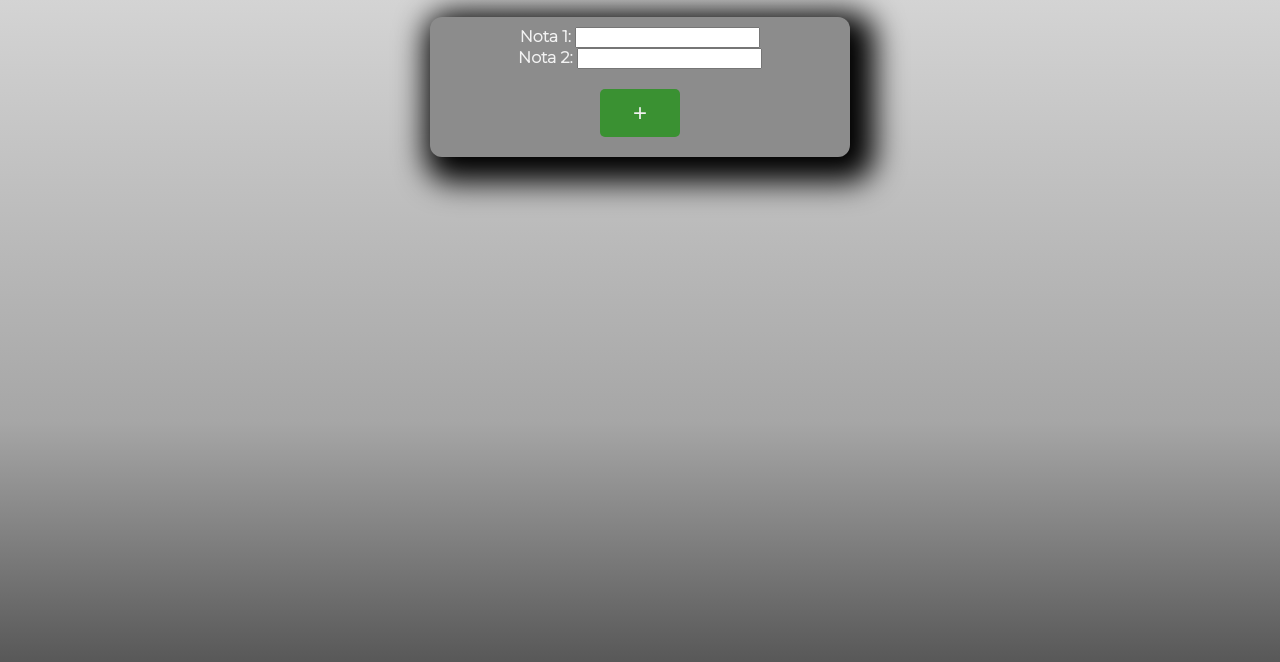
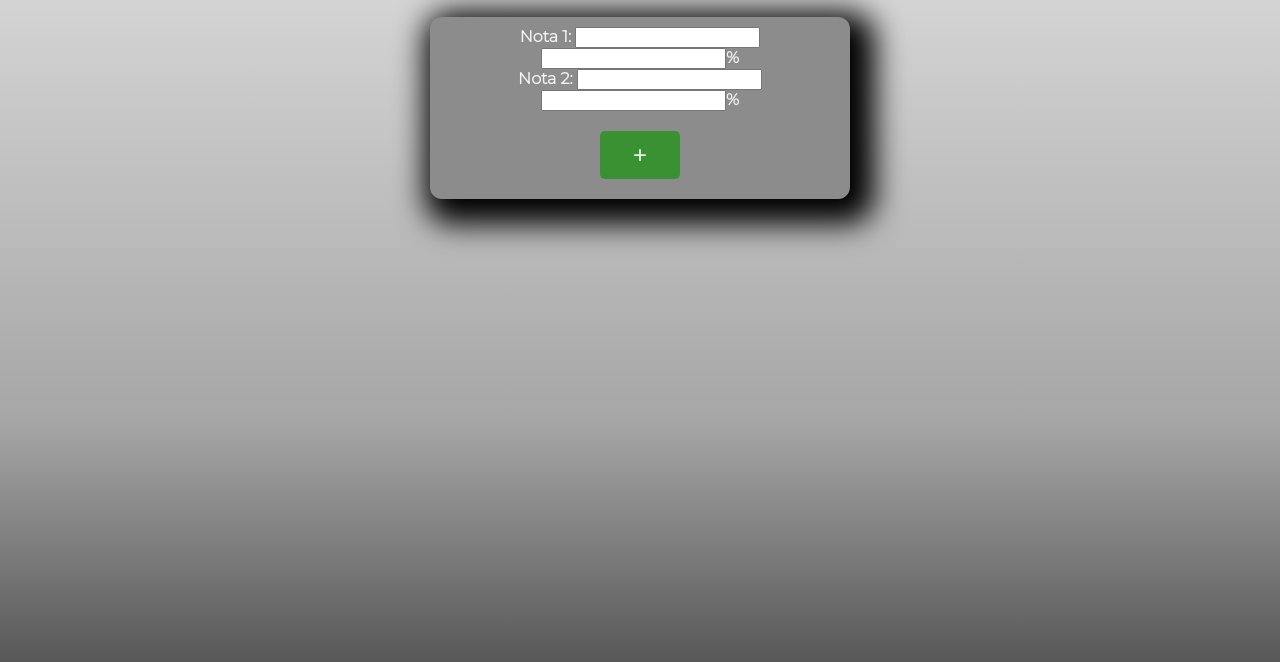
Before and after one commit to petrijomes/Calcularpromedio, a plain HTML site: page index.html in a window 1280 px wide. Shown: the part 138-800 px from the top of the page. Drawn offline with Linux system fonts and the light colour scheme.

Commit message:
cuadro de % falta logica y arreglar boton +

```diff
--- a/app.js
+++ b/app.js
@@ -28,15 +28,21 @@
 function agregarNuevoInput() {
     var inputContainer = document.getElementById("inputContainer");
     var cantidadInputs = inputContainer.querySelectorAll("input").length + 1;
+
     if (cantidadInputs<=9) {
 
-        var nuevaEtiqueta = generaretiqueta(cantidadInputs);
-        var nuevoInput = generarInputs(cantidadInputs);
+        var nuevaEtiqueta = generaretiqueta(1,cantidadInputs);
+        var NuevoInputNotas = generarInputs(1,cantidadInputs);
+        var NuevoInputPorcentaje= generarInputs(2,cantidadInputs);
+        var nuevaEtiquetaporcentaje= generaretiqueta(2,cantidadInputs)
         inputContainer.appendChild(nuevaEtiqueta);
-        inputContainer.appendChild(nuevoInput);
+        inputContainer.appendChild(NuevoInputNotas);
+        inputContainer.appendChild(NuevoInputPorcentaje);
+        inputContainer.appendChild(nuevaEtiquetaporcentaje);
+
         inputContainer.appendChild(document.createElement("br"));
 
-        nuevoInput.addEventListener("input", calcularPromedio);
+        NuevoInputNotas.addEventListener("input", calcularPromedio);
     }
     else{
         alert("No se pueden agregar mas de 9 notas!");
@@ -49,33 +55,55 @@
     var cantidadNotas = document.getElementById("ingresarnotas").value;
     var inputContainer = document.getElementById("inputContainer");
     inputContainer.innerHTML = ""; // Limpiar el contenido actual del contenedor
-
+    var notas=1;
+    var prome=2;
     for (var i = 1; i <= cantidadNotas; i++) {
 
-            var nuevaEtiqueta = generaretiqueta(i);
-            var nuevoInput = generarInputs(i);
+            var nuevaEtiqueta = generaretiqueta(notas,i);
+            var NuevoInputNotas = generarInputs(notas,i);
+            var NuevoInputPorcentaje= generarInputs(prome,i);
+            var nuevaEtiquetaporcentaje= generaretiqueta(prome,i);
             inputContainer.appendChild(nuevaEtiqueta);
-            inputContainer.appendChild(nuevoInput);
+            inputContainer.appendChild(NuevoInputNotas);
+            inputContainer.appendChild(NuevoInputPorcentaje);
+            inputContainer.appendChild(nuevaEtiquetaporcentaje);
             inputContainer.appendChild(document.createElement("br"));
 
-            nuevoInput.addEventListener("input", calcularPromedio);
+            NuevoInputNotas.addEventListener("input", calcularPromedio);
 
 
     }
 
 }
 
-function generaretiqueta(numNota){
+function generaretiqueta(control,numNota){
+    if (control==1) {
         var etiqueta= document.createElement("label");
         etiqueta.for= "nota" + numNota;
         etiqueta.textContent= `Nota ${numNota}: `;
         return etiqueta;
     }
-function generarInputs(numNota){
+    else{
+        var etiqueta= document.createElement("label");
+        etiqueta.textContent= "%";
+        return etiqueta;
+    }
+
+}
+function generarInputs(control, numNota){
+    if (control==1) {
         var ingreso= document.createElement("input");
         ingreso.type="text";
         ingreso.id= "nota"+numNota;
         return ingreso;
+    }
+    else{
+        var ingreso= document.createElement("input");
+        ingreso.type="text";
+        ingreso.className="InputPromedio";
+        return ingreso;
+    }
+
 
 
 }
--- a/style.css
+++ b/style.css
@@ -87,6 +87,7 @@ h1{
   font-weight: bold;
   display: inline-block;
 }
+
 #promedioContainer{
   margin-top: 10px;
 }
```
Also changed, not shown: index.html (+2 -1 lines). Lines whose indentation alone changed are shown as unchanged.
